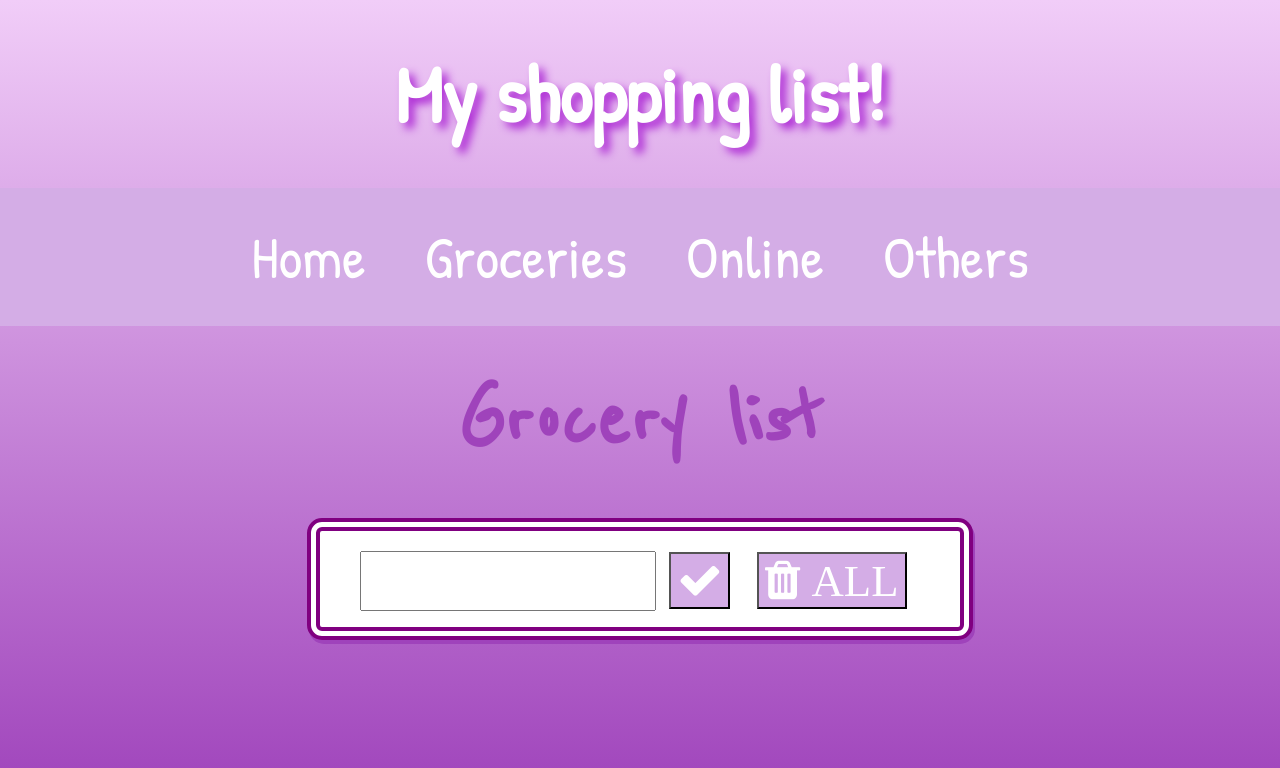
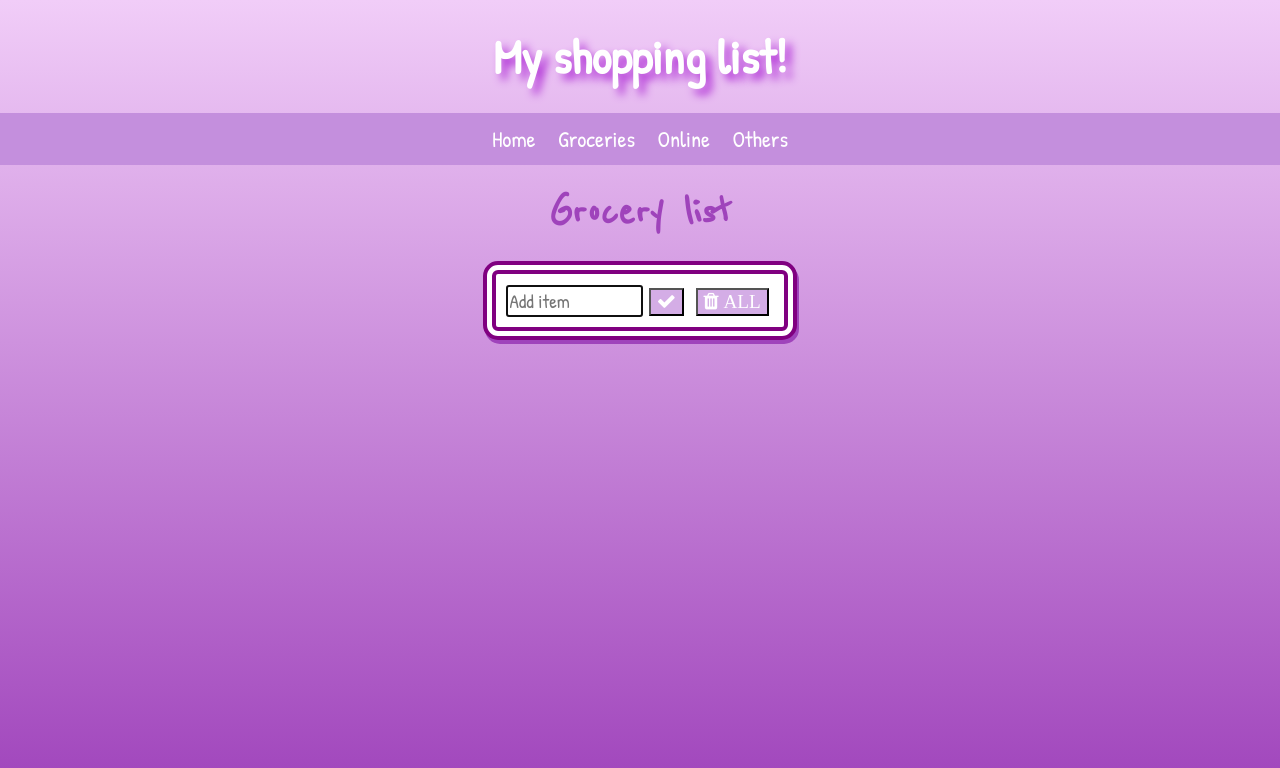
Before and after one commit to AFMR/Grocery-list, an Angular app: page / in a window 1280 px wide. Both pictures are taken after a click on the button "Groceries". Shown: the top 768 px of the page. Built offline with nearby package versions, Linux system fonts and the light colour scheme.

Commit message:
Added edit function and focus

```diff
--- a/src/app/app-grocery/app-grocery.component.css
+++ b/src/app/app-grocery/app-grocery.component.css
@@ -8,8 +8,10 @@ ul li:hover{
     background-color:rgb(221, 127, 221);
  }
 
-.item-delete{
+.item-change{
     float: right;
     font-size: 1em;
     padding-top: 3px;
+    padding-left: 6px;
+    color: white;
 }
--- a/src/app/app-grocery/app-grocery.component.html
+++ b/src/app/app-grocery/app-grocery.component.html
@@ -5,9 +5,9 @@
   <h2> {{this.listData.listName}} </h2>
   <div class="list">
     <div id="input-container">
-    <input #newItemText (keyup.enter)="addItem(newItemText.value); newItemText.value=''">
-    <button class="button" (click)="addItem(newItemText.value); newItemText.value=''; refresh()"><i class="fa fa-check"></i></button>
-    <button class="button" (click)="clearList(); refresh()"><i class="fa fa-trash"> ALL</i></button>
+    <input #newItemText name="textbox" placeholder="Add item"(keyup.enter)="updateItem(newItemText.value); newItemText.value=''; refresh()">
+    <button class="button" (click)="updateItem(newItemText.value); inputfocus(); this.itemBeingEdited=''; newItemText.value=''; refresh()"><i class="fa fa-check"></i></button>
+    <button class="button" (click)="clearList(); refresh(); inputfocus()"><i class="fa fa-trash"> ALL</i></button>
     </div>
     <div class="buy-items">
       <ul class="list-items checked-list" *ngFor="let item of itemsArray">
@@ -15,7 +15,9 @@
           <!--<input id="checkbox" checked type="checkbox">-->
           <input id="{{item.itemName}}" [checked]="item.checked" class="checkbox" type="checkbox" (change)="checkBoxValueChanged($event)"/>
             <label class="item-container">
-              {{item.itemName}}  <button class="item-delete" (click)="clearItem(item.itemName); refresh()"><i class="fa fa-close item-delete"></i></button>
+              {{item.itemName}}
+              <i (click)="clearItem(item.itemName); refresh(); inputfocus()" class="fa fa-close item-change"></i>
+              <i (click)="newItemText.value=item.itemName; this.itemBeingEdited=item.itemName; inputfocus()" class="	fa fa-pencil item-change"></i>
             </label>
         </li>
       </ul>
--- a/src/app/app-grocery/app-grocery.component.ts
+++ b/src/app/app-grocery/app-grocery.component.ts
@@ -14,15 +14,23 @@ export class AppGroceryComponent implements OnInit {
   listName: string
   listData: ListData
   itemsArray: Array<ShoppingItem> = new Array<ShoppingItem>()
+  itemBeingEdited: string
 
   constructor(private route: ActivatedRoute, private service: ListDataService) { }
 
-  addItem(newItem: string){
+  updateItem(newItem: string){
     if (newItem === ""){
       alert("Please enter a text")
     }
     else{
-    this.service.addItem(this.listName, newItem)
+      if (this.itemBeingEdited === '')
+      {
+        this.service.addItem(this.listName, newItem)
+      }
+      else
+      {
+        this.service.editItem(this.listName, this.itemBeingEdited, newItem)
+      }
    }
   }
 
@@ -40,9 +48,14 @@ export class AppGroceryComponent implements OnInit {
   checkBoxValueChanged(e){
     this.service.changeItemStatus(this.listName, e.target.id.toString(), e.target.checked)
   }
+  inputfocus(){
+    const newItemText: any = document.querySelector('input[name=textbox]');
+    newItemText.focus();
+  }
 
   ngOnInit() {
     this.refresh()
+    this.inputfocus()
   }
 
   refresh(){
--- a/src/app/header/header.component.css
+++ b/src/app/header/header.component.css
@@ -12,7 +12,7 @@ ul {
     margin: 0;
     padding: 0;
     overflow: hidden;
-    background-color: rgb(212, 173, 230);
+    background-color: rgb(196, 143, 221);
     text-align: center;
 }
 li{
--- a/src/app/landing-page/landing-page.component.css
+++ b/src/app/landing-page/landing-page.component.css
@@ -38,22 +38,16 @@
 }
 
 @media screen and (min-width: 700px){
-    #title{
-        font-size: 6em;
-        text-shadow: 6px 6px 8px #b031d6;
-    }
-
-    #categories{
-        font-size: 4em;
-    }
     .button-main{
-        font-size: 3.5em;
         width: 35%;
     }
     .button-main:hover {
         background-color: purple;
-        font-size: 5em;
-
+        font-size: 3em;
     }
-
+    @media screen and (min-width: 1000px){
+        .button-main{
+            width: 20%;
+        }
+    }
 }
--- a/src/app/list-data.service.ts
+++ b/src/app/list-data.service.ts
@@ -34,6 +34,11 @@ export class ListDataService {
       this.listsData[listName].items.delete(itemText)
     }
 
+    editItem(listName: string, oldItemText:string, newItemText:string){
+      this.listsData[listName].items.delete(oldItemText)
+      this.listsData[listName].items.set(newItemText, false)
+    }
+
     changeItemStatus(listName: string, itemText: string, itemStatus: boolean){
       this.listsData[listName].items.set(itemText, itemStatus)
     }
--- a/src/styles.css
+++ b/src/styles.css
@@ -3,8 +3,9 @@ html, body { height: 100%; }
 body {
     margin: 0;
     font-family: 'Patrick Hand', cursive;
-
     background: linear-gradient(360deg, rgb(159, 67, 187) 0%, rgb(241, 205, 248) 100%);
+    background-repeat: no-repeat;
+    background-attachment: fixed;
 }
 input[type='checkbox'] {
     width:.7em;
@@ -90,48 +91,12 @@ ul{
 
 @media only screen and (min-width: 700px){
     #title{
-        font-size: 5em !important;
+        font-size: 3em !important;
         text-shadow: 6px 6px 8px #b031d6 !important;
     }
     #header-menu{
-        font-size: 1.5em;
+        font-size: 1em;
     }
-    h2{
-        font-size: 4.5em;
-    }
-    .list{
-        width: 30em;
-    }
-    input, .button{
-        font-size: 2em;
-    }
-    li{
-        font-size: 2.5em;
-    }
-    input[type='checkbox'] {
-        width:.5em;
-        height:.5em;
-    }
+
+
 }
-
-@media only screen and (min-width: 1000px){
-    .list{
-        width: 40em;
-    }
-    input{
-        font-size: 2.5em;
-    }
-    h2{
-        font-size: 6em;
-    }
-    .button{
-        font-size: 2.8em;
-    }
-    li{
-        font-size: 3.5em;
-    }
-    input[type='checkbox'] {
-        width:.3em;
-        height:.3em;
-    }
-}
```
